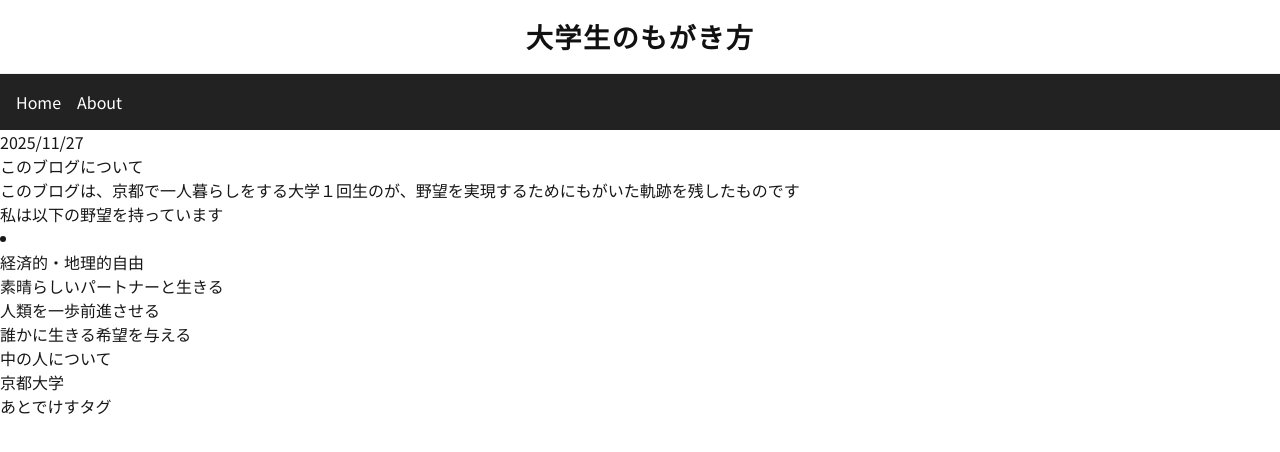
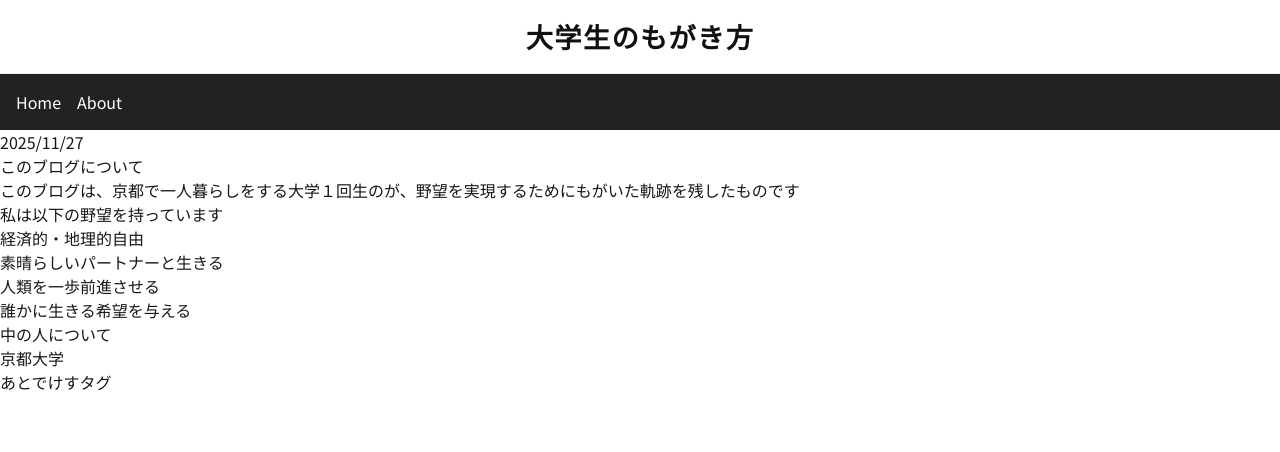
Before and after one commit to efal-yw/helloworld-blog, a Next.js app: page /about in a window 1280 px wide. Shown: the top 452 px of the page. Built offline with nearby package versions, Linux system fonts and the light colour scheme.

Commit message:
Fix list structure in about page

```diff
--- a/src/app/about/page.tsx
+++ b/src/app/about/page.tsx
@@ -5,11 +5,12 @@ export default function About() {
       <h1>このブログについて</h1>
       <p>このブログは、京都で一人暮らしをする大学１回生のが、野望を実現するためにもがいた軌跡を残したものです</p>
       <p>私は以下の野望を持っています</p>
-      <li><ul>経済的・地理的自由</ul>
-        <ul>素晴らしいパートナーと生きる</ul>
-        <ul>人類を一歩前進させる</ul>
-        <ul>誰かに生きる希望を与える</ul>
-      </li>
+      <ul>
+        <li>経済的・地理的自由</li>
+        <li>素晴らしいパートナーと生きる</li>
+        <li>人類を一歩前進させる</li>
+        <li>誰かに生きる希望を与える</li>
+      </ul>
       <h1>中の人について</h1>
       <p>京都大学</p>
 
```
